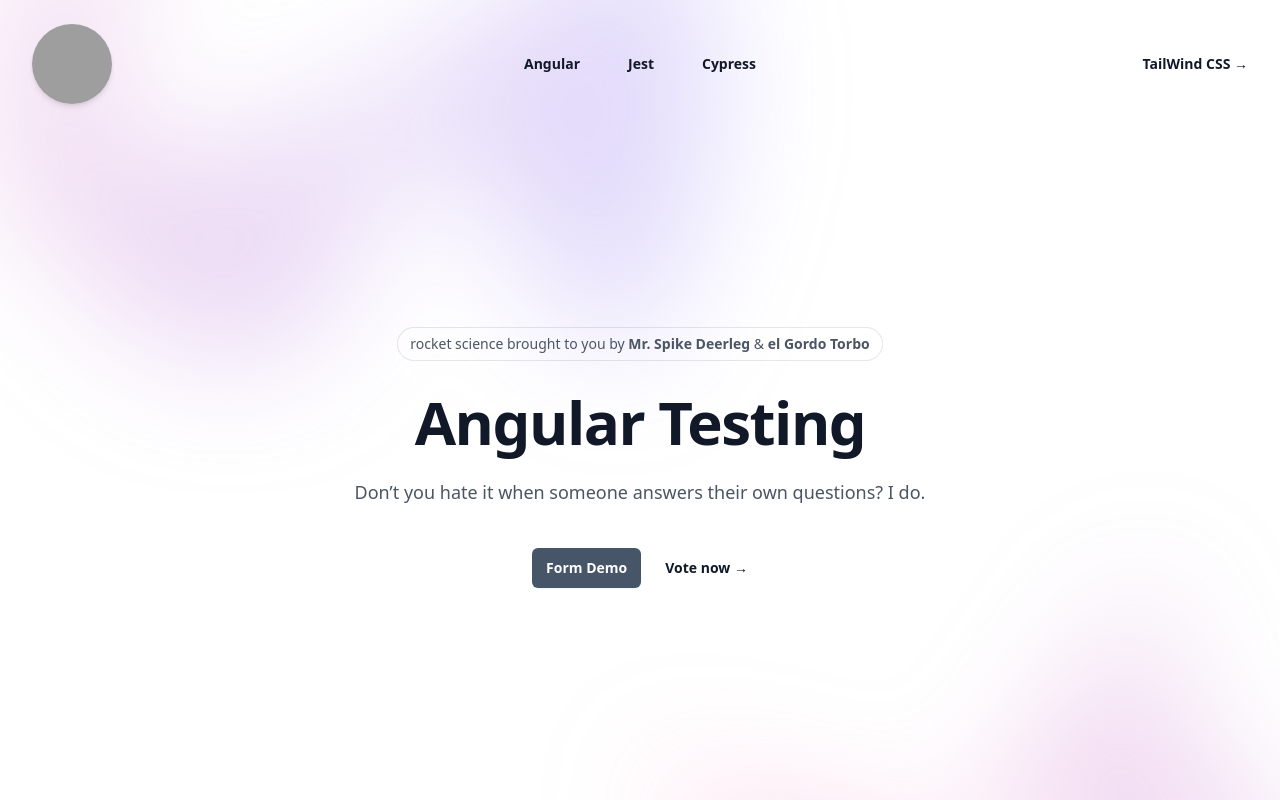
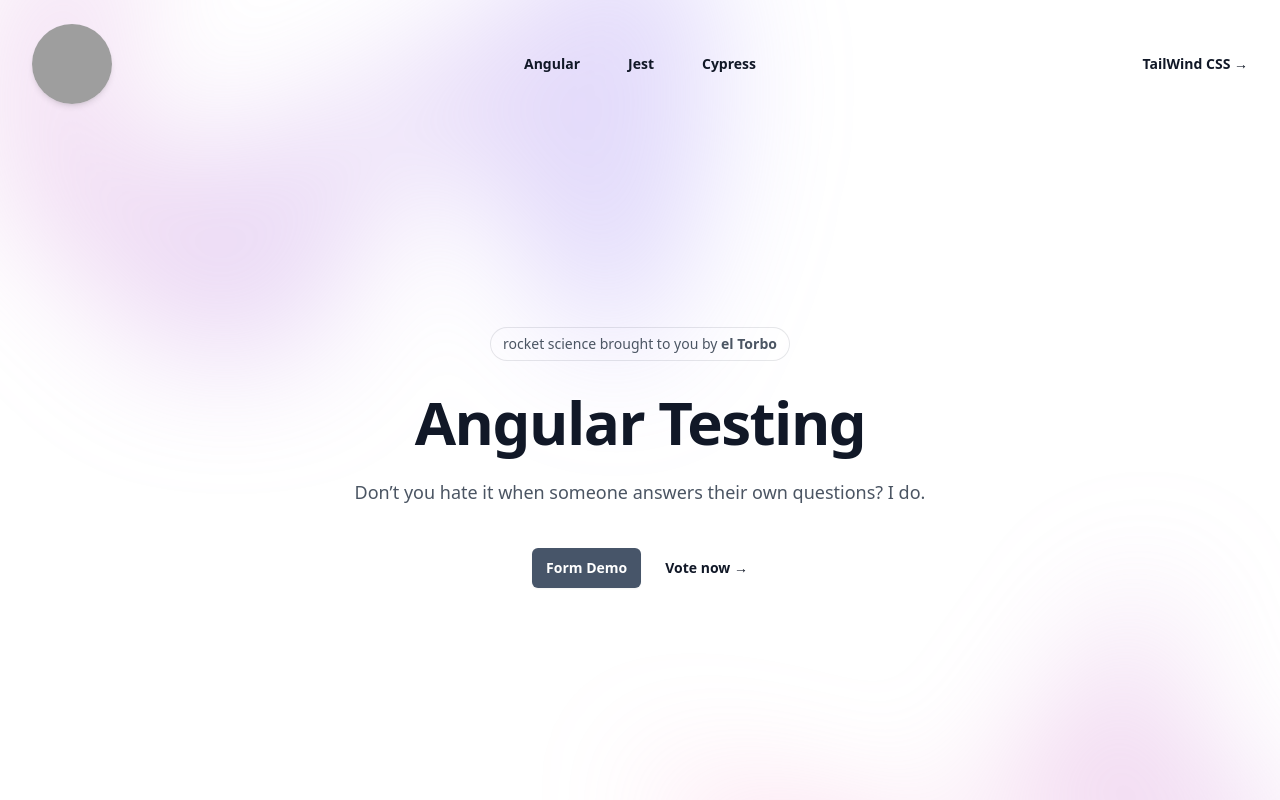
Before and after one commit to torbonaut/angular-testing-workshop, an Angular app: page /home in a window 1280 px wide. Shown: the top 800 px of the page. Built offline with nearby package versions, Linux system fonts and the light colour scheme; grey boxes are pictures that could not be loaded.

Commit message:
remove mr. spike deerleg and adjust css

```diff
--- a/src/app/features/demo-home/components/page-home/page-home.component.html
+++ b/src/app/features/demo-home/components/page-home/page-home.component.html
@@ -4,8 +4,7 @@
       <div
         class="relative rounded-full py-1 px-3 text-sm leading-6 text-gray-600 ring-1 ring-gray-900/10 hover:ring-gray-900/20"
       >
-        rocket science brought to you by <b>Mr. Spike Deerleg</b> &
-        <b>el Gordo Torbo</b>
+        rocket science brought to you by <b>el Torbo</b>
       </div>
     </div>
     <div class="text-center">
--- a/src/styles.scss
+++ b/src/styles.scss
@@ -1,8 +1,3 @@
 @tailwind base;
 @tailwind components;
 @tailwind utilities;
-
-body {
-  background-color: #232331;
-  height: 100vh;
-}
```
